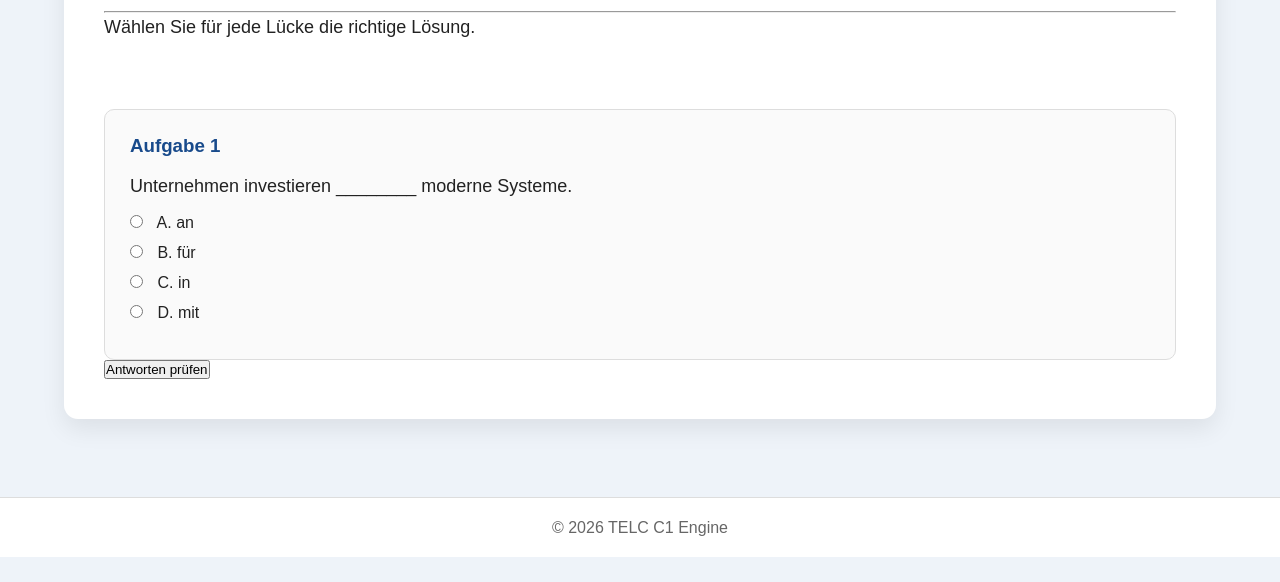
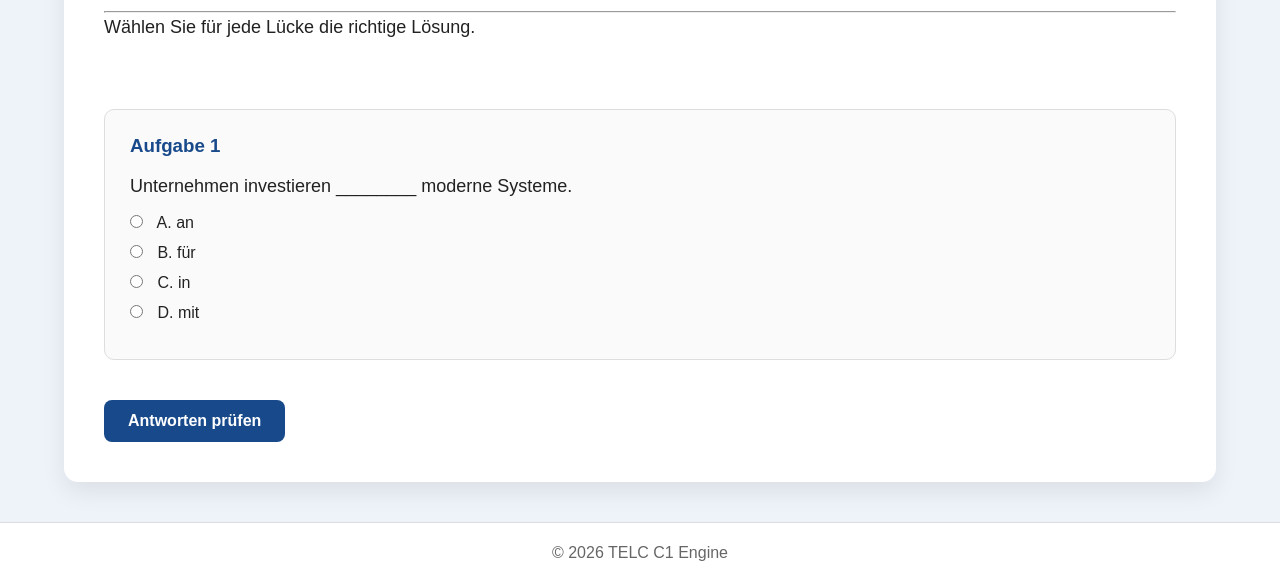
Before and after one commit to mikomarketinfo/telc-c1-trainer, a plain HTML site: page telc-c1-engine/docs/index.html in a window 1280 px wide. Shown: the part 243-825 px from the top of the page. Before the commit the page ends 800 px from the top, so only its background shows below. Drawn offline with Linux system fonts and the light colour scheme.

Commit message:
Update app.css

```diff
--- a/telc-c1-engine/css/app.css
+++ b/telc-c1-engine/css/app.css
@@ -178,3 +178,30 @@ footer{
     margin-right:10px;
 
 }
+.check-button{
+
+    margin-top:40px;
+
+    padding:12px 24px;
+
+    font-size:16px;
+
+    font-weight:bold;
+
+    color:white;
+
+    background:#184a8b;
+
+    border:none;
+
+    border-radius:8px;
+
+    cursor:pointer;
+
+}
+
+.check-button:hover{
+
+    background:#0f3565;
+
+}
```
